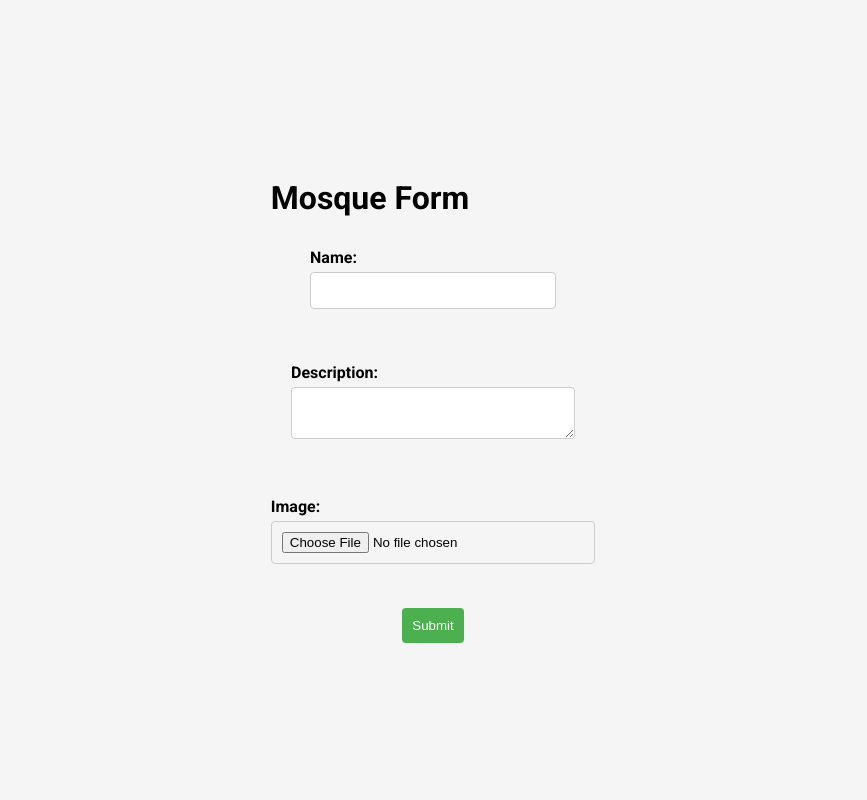
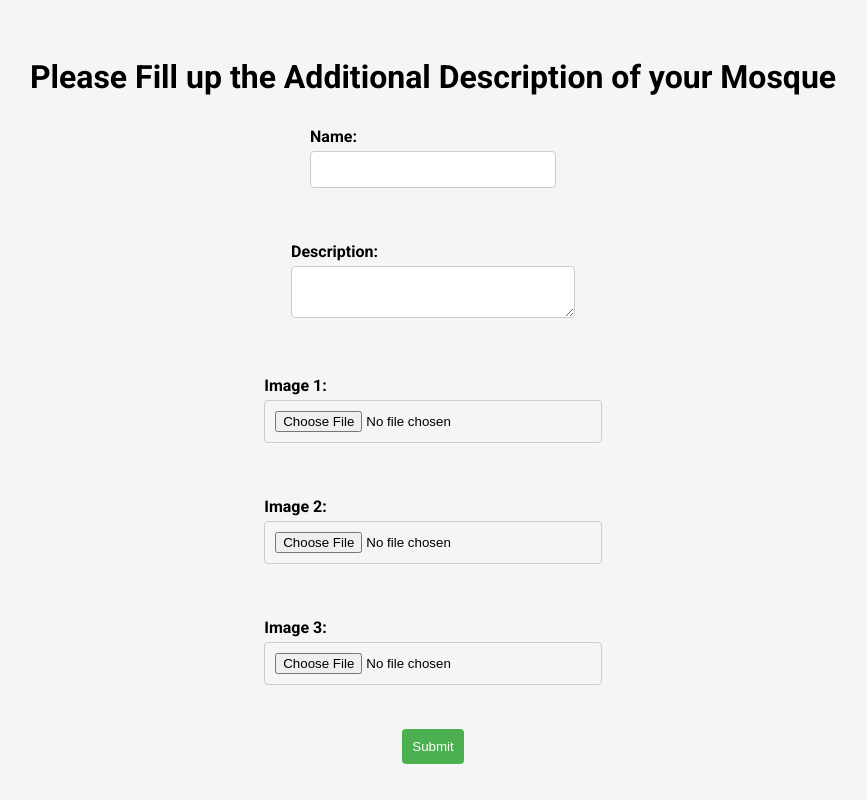
Before and after one commit to shoebHamim/mosque_platform, a React (Create React App) app: page / in a window 1280 px wide. Shown: the whole page, without its empty margins (207-1074 px from the left). Built offline with nearby package versions, Linux system fonts and the light colour scheme.

Commit message:
Sprint-02

```diff
--- a/src/App.js
+++ b/src/App.js
@@ -5,13 +5,15 @@ function App() {
   const [formData, setFormData] = useState({
     name: '',
     description: '',
-    image: null,
+    images: Array(3).fill(null), // Array to store 3 image files
   });
   const [submissionMessage, setSubmissionMessage] = useState('');
 
-  const handleChange = (e) => {
-    if (e.target.name === 'image') {
-      setFormData({ ...formData, image: e.target.files[0] });
+  const handleChange = (e, index) => {
+    if (e.target.name === 'images') {
+      const newImages = [...formData.images];
+      newImages[index] = e.target.files[0];
+      setFormData({ ...formData, images: newImages });
     } else {
       setFormData({ ...formData, [e.target.name]: e.target.value });
     }
@@ -23,7 +25,10 @@ function App() {
       const formDataUpload = new FormData();
       formDataUpload.append('name', formData.name);
       formDataUpload.append('description', formData.description);
-      formDataUpload.append('image', formData.image);
+
+      formData.images.forEach((image, index) => {
+        formDataUpload.append(`images`, image);
+      });
 
       const response = await axios.post('http://localhost:5000/submit-form', formDataUpload, {
         headers: { 'Content-Type': 'multipart/form-data' },
@@ -34,7 +39,7 @@ function App() {
         setFormData({
           name: '',
           description: '',
-          image: null,
+          images: Array(3).fill(null),
         });
       }
     } catch (error) {
@@ -45,9 +50,9 @@ function App() {
 
   return (
     <div>
-      <h1>Mosque Form</h1>
+      <h1>Please Fill up the Additional Description of your Mosque</h1>
       <form onSubmit={handleSubmit}>
-        <label>
+      <label>
           Name:
           <input type="text" name="name" value={formData.name} onChange={handleChange} />
         </label>
@@ -56,10 +61,20 @@ function App() {
           Description:
           <textarea name="description" value={formData.description} onChange={handleChange} />
         </label>
+        <br/>
+        <label>
+          Image 1:
+          <input type="file" name="images" onChange={(e) => handleChange(e, 0)} />
+        </label>
         <br />
         <label>
-          Image:
-          <input type="file" name="image" onChange={handleChange} />
+          Image 2:
+          <input type="file" name="images" onChange={(e) => handleChange(e, 1)} />
+        </label>
+        <br />
+        <label>
+          Image 3:
+          <input type="file" name="images" onChange={(e) => handleChange(e, 2)} />
         </label>
         <br />
         <button type="submit">Submit</button>
```
Also changed, not shown: 1 other file (tests, documents, lock files or other folders).
